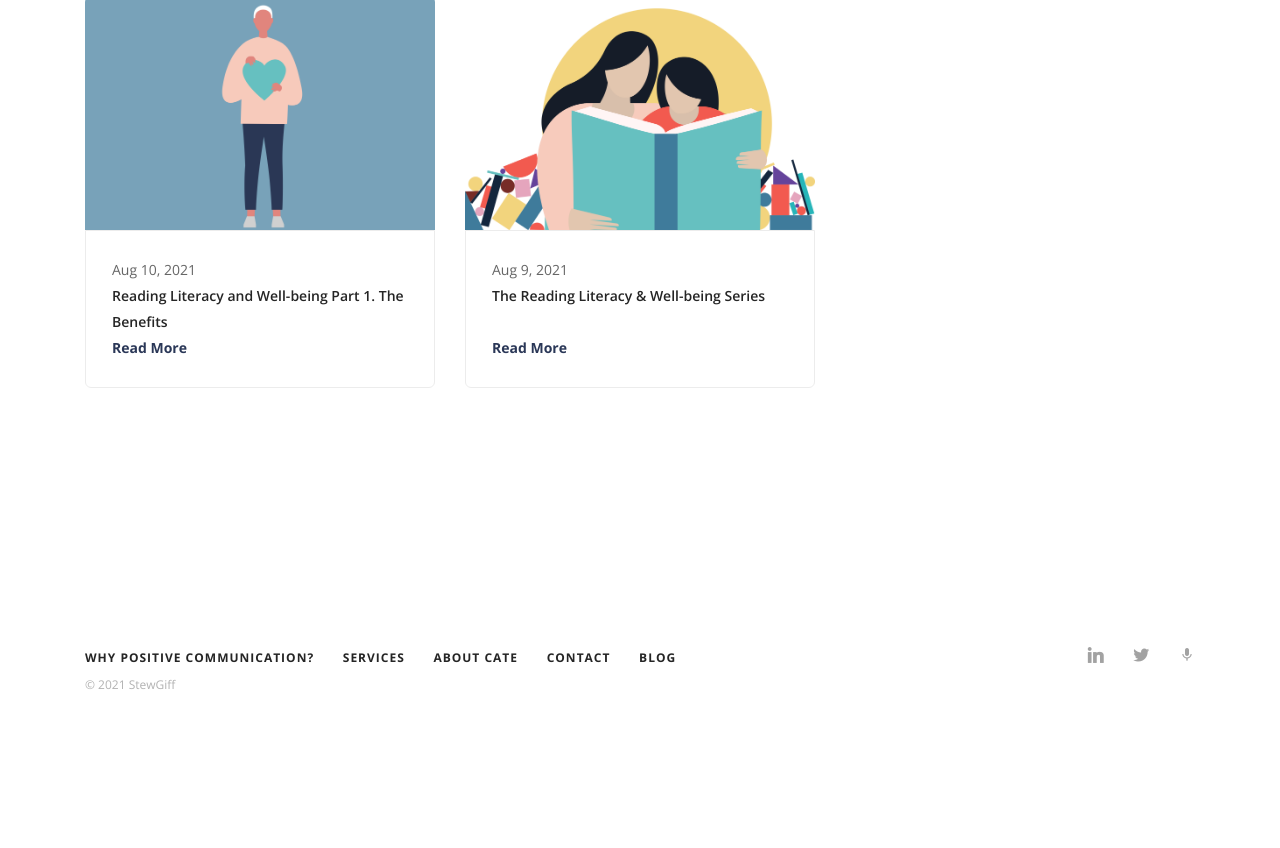
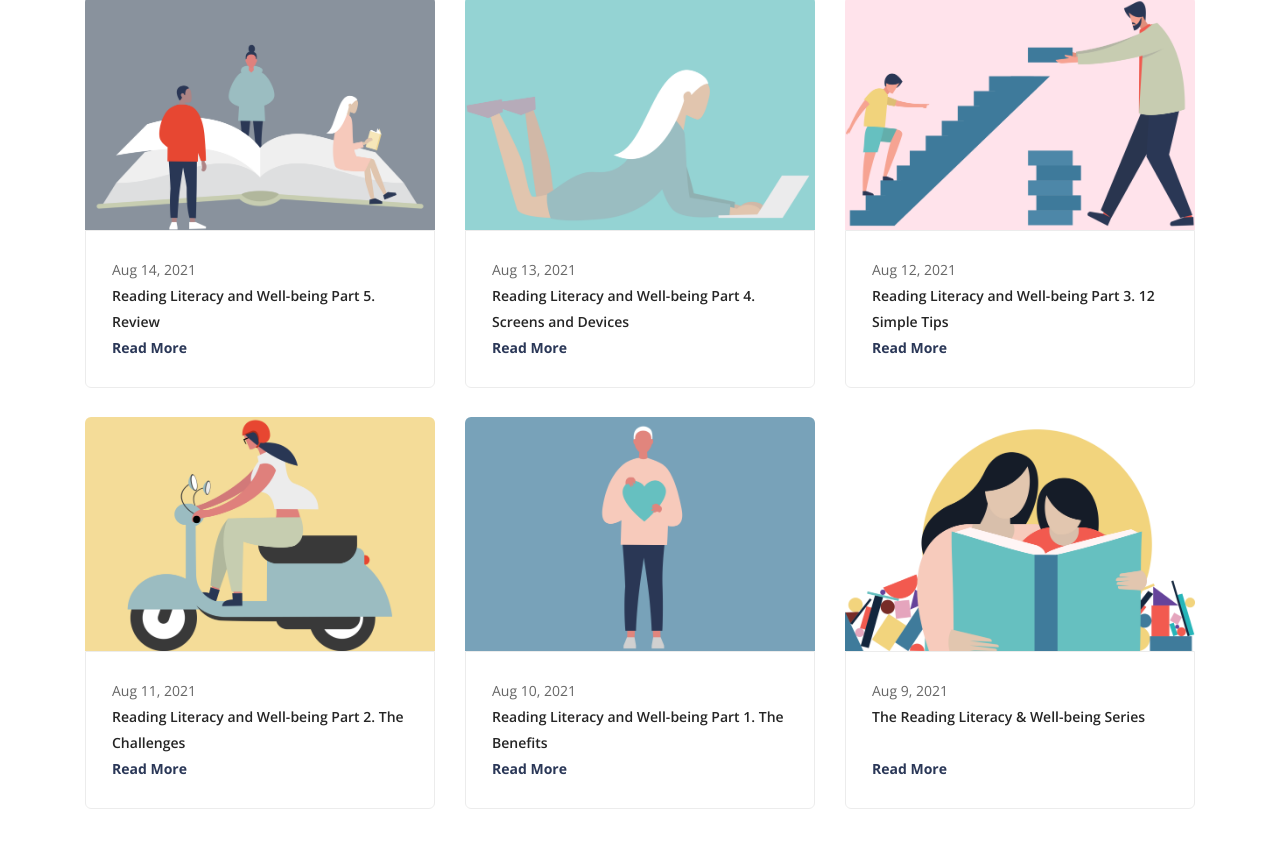
Before and after one commit to catesg/catesg.github.io, a Jekyll site: the page built from blog/index.html, in a window 1280 px wide and 900 px high, scrolled down 309 px. Shown: the top 848 px of the window. Built offline with Jekyll 4.4.1, drawn with Linux system fonts in a browser that asks for light colours; some web fonts are replaced; the list of posts is cut into pages by our own code; before the commit the page ends 1059 px from its top, so only the background shows below that.

Commit message:
blogposts

```diff
--- a/_posts/2021-08-10-the-reading-literacy-and-wellbeing-series-part-2.md
+++ b/_posts/2021-08-10-the-reading-literacy-and-wellbeing-series-part-1-the-benefits.md
@@ -7,4 +7,4 @@ categories:
 description: StewGiff Reading Literacy and Well-being series - part 1
 videoURL: https://www.youtube.com/embed/834HqZMElgo
 ---
-This first presentation looks at what will be covered in the series, some of the important benefits reading literacy offers, and how it relates to well-being.
+This first presentation looks at what will be covered in the upcoming five-part series, some of the important benefits reading literacy offers, and how it relates to well-being.
--- /dev/null
+++ b/_posts/2021-08-12-the-reading-literacy-and-wellbeing-series-part-3-12-simple-tips.md
@@ -0,0 +1,10 @@
+---
+layout: post
+title:  Reading Literacy and Well-being Part 3. 12 Simple Tips
+date:   2021-08-12
+image: /images/StewGiff_BlogPostHeader4.png
+categories:
+description: StewGiff Reading Literacy and Well-being series - part 3
+videoURL: https://www.youtube.com/embed/3IiGnHlZxa4
+---
+In the second part of this series, we talked about ‘taking action’ as the first step in promoting reading literacy. This presentation offers 12 suggestions for small actions we can easily take.
--- /dev/null
+++ b/_posts/2021-08-13-the-reading-literacy-and-wellbeing-series-part-4-screens-and-devices.md
@@ -0,0 +1,10 @@
+---
+layout: post
+title:  Reading Literacy and Well-being Part 4. Screens and Devices
+date:   2021-08-13
+image: /images/StewGiff_BlogPostHeader5.png
+categories:
+description: StewGiff Reading Literacy and Well-being series - part 4
+videoURL: https://www.youtube.com/embed/G24jlWTTmXY
+---
+This presentation talks about screens and devices and how they relate to reading literacy and well-being. When used in the right way, devices and applications can support reading development.
--- /dev/null
+++ b/_posts/2021-08-14-the-reading-literacy-and-wellbeing-series-part-5-review.md
@@ -0,0 +1,10 @@
+---
+layout: post
+title:  Reading Literacy and Well-being Part 5. Review
+date:   2021-08-14
+image: /images/StewGiff_BlogPostHeader6.png
+categories:
+description: StewGiff Reading Literacy and Well-being series - part 5
+videoURL: https://www.youtube.com/embed/xzf68xdJytE
+---
+In this very short last section we look at some sources for stories, and review key points covered in the Reading Literacy and Well-being series
```
Also changed, not shown: _posts/2021-08-11-the-reading-literacy-and-wellbeing-series-part-2-the-challenges.md (renamed from _drafts/2021-08-11-the-reading-literacy-and-wellbeing-series-part-2-the-challenges.md, +1 -1 lines).
